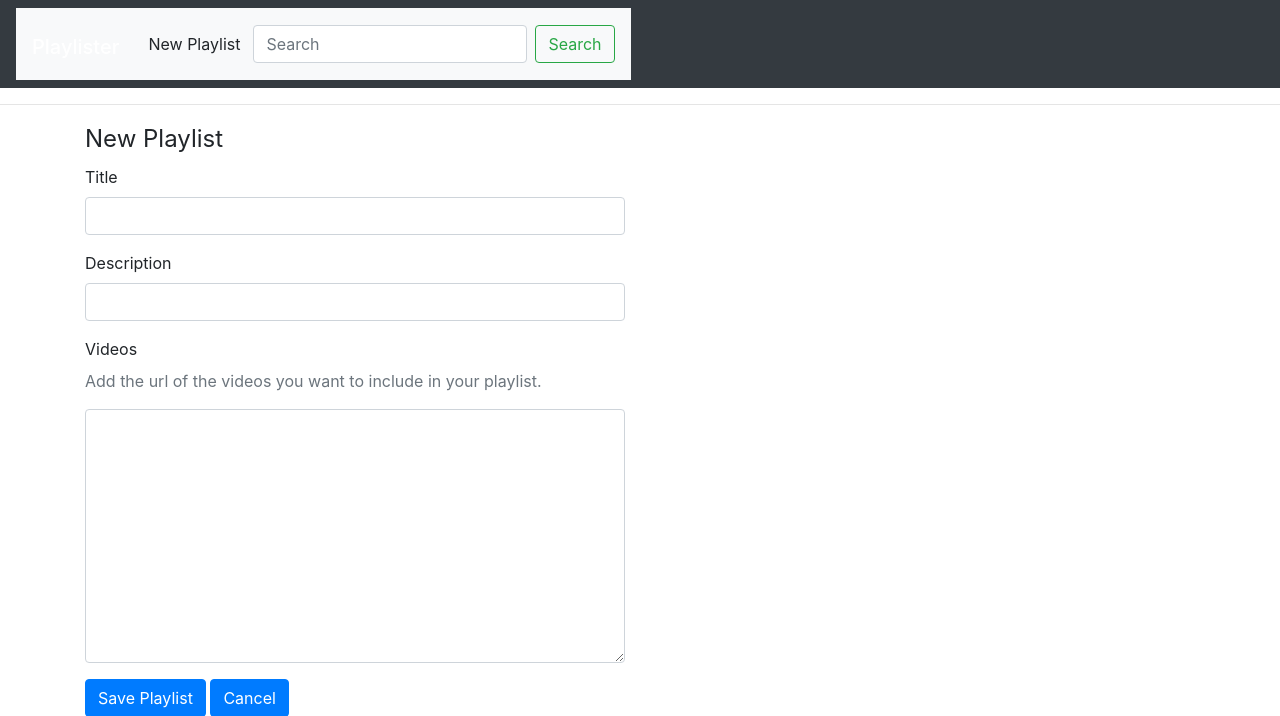
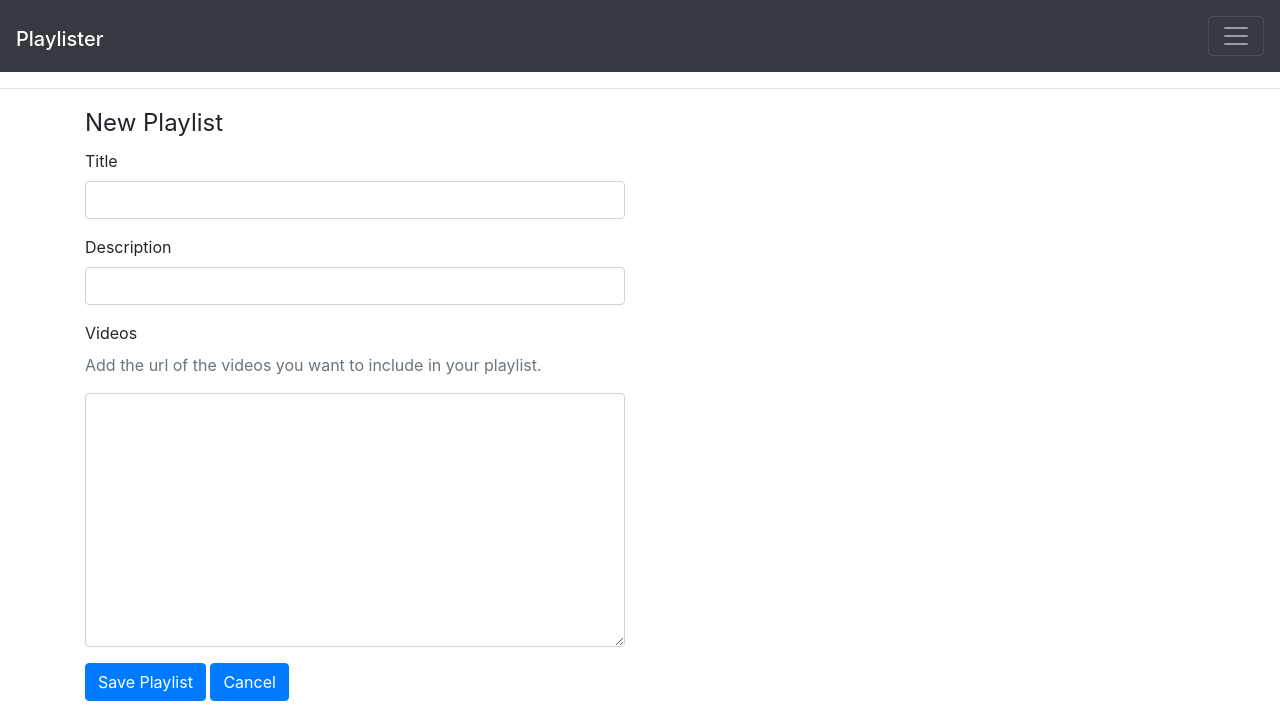
Before and after one commit to prathmesh-jagtap/Flask-Playlister-App, a Flask app: page /playlists/new in a window 1280 px wide. Shown: the top 716 px of the page. Run offline with Flask 2, Linux system fonts and the light colour scheme; some libraries are stand-ins or nearby versions.

Commit message:
navbar updated

```diff
--- a/templates/partials/navbar.html
+++ b/templates/partials/navbar.html
@@ -2,7 +2,7 @@
 
 <!--new-->
 <nav class="navbar navbar-dark bg-dark">
-    <nav class="navbar navbar-expand-lg navbar-light bg-light">
+<!--    <nav class="navbar navbar-expand-lg navbar-light bg-light">-->
   <h1><a class="navbar-brand" href="/">Playlister</a></h1>
   <button class="navbar-toggler" type="button" data-toggle="collapse" data-target="#navbarSupportedContent" aria-controls="navbarSupportedContent" aria-expanded="false" aria-label="Toggle navigation">
     <span class="navbar-toggler-icon"></span>
@@ -21,4 +21,3 @@
     </form>
   </div>
  </nav>
-</nav>
```
